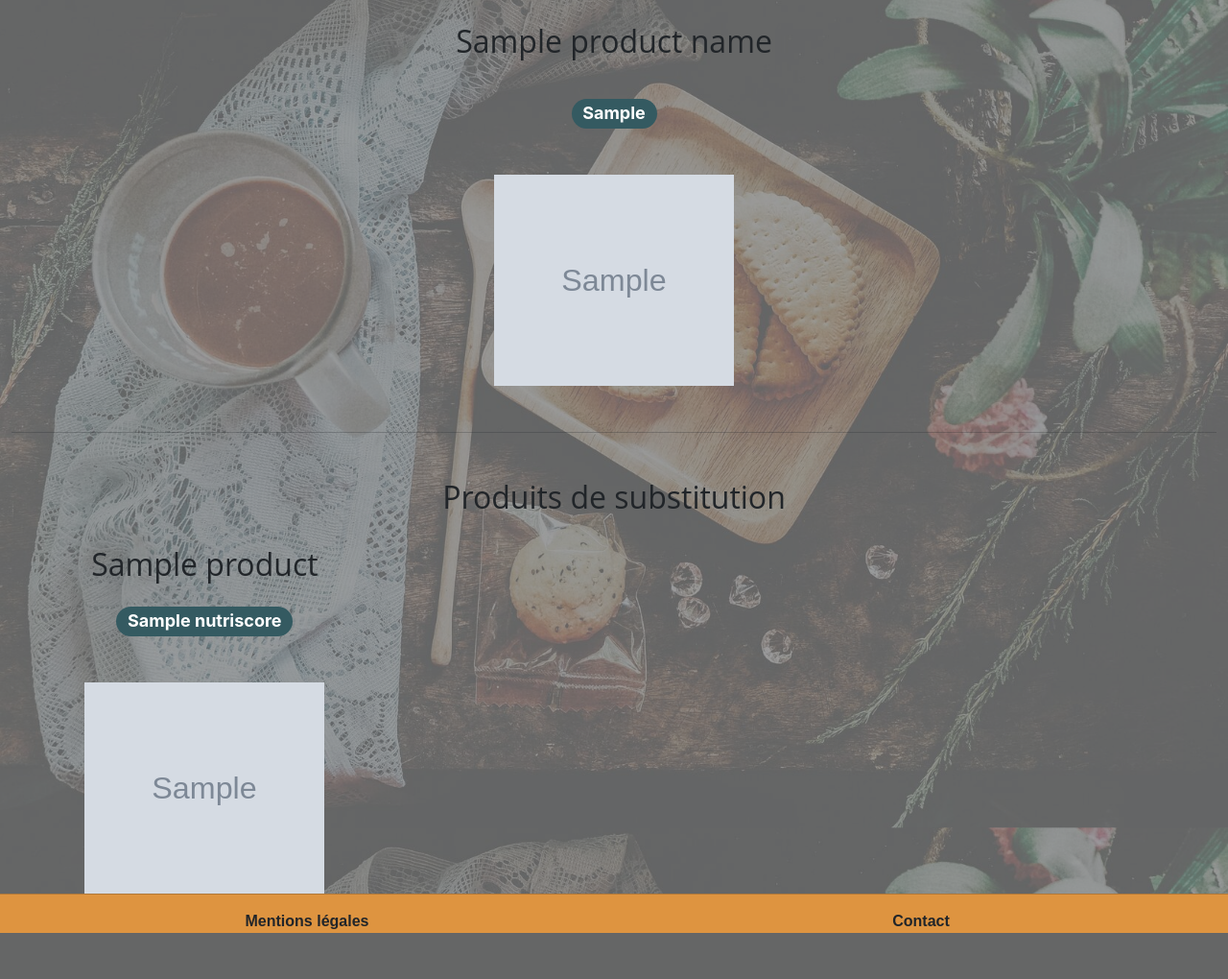
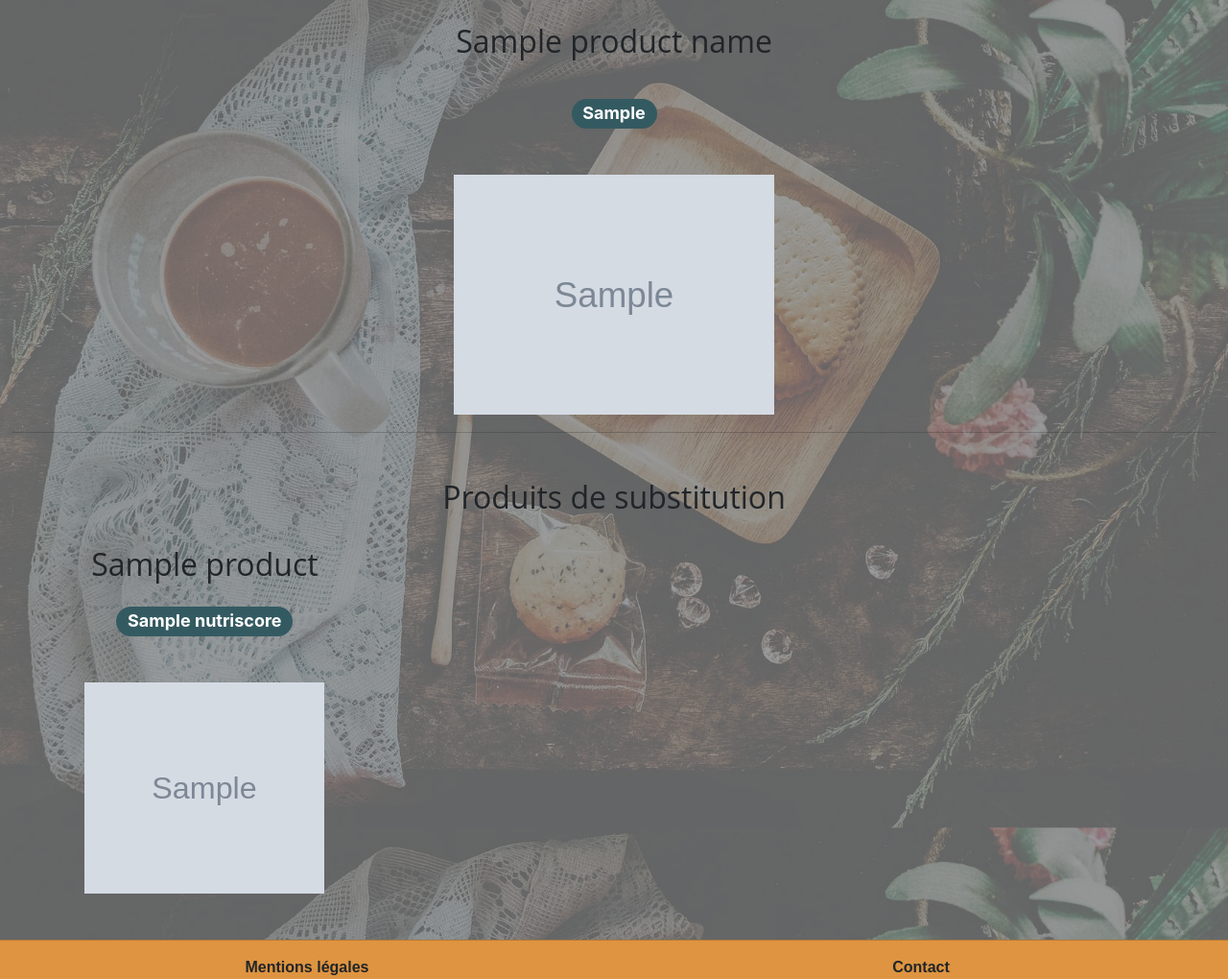
Before and after one commit to Digoin/p11, a Django app: template pur_beurre/main_site/templates/main_site/product_description_page.html in a window 1280 px wide. Shown: the part 56-1076 px from the top of the page at 96% size. Before the commit the page ends 1028 px from the top, so only its background shows below. Run offline with Django 3.2, Linux system fonts and the light colour scheme; the template is opened without the code that fills it: most values are stand-ins (such as "Sample title", 1, 10 or a date in 2020); grey boxes marked "Sample" are stand-in pictures; some libraries are stand-ins or nearby versions.

Commit message:
litle style changes

```diff
--- a/pur_beurre/main_site/static/main_site/css/style.css
+++ b/pur_beurre/main_site/static/main_site/css/style.css
@@ -35,7 +35,11 @@ footer {
     height: 220px;
 }
 
-.product-img {
+.focused-product-img {
+    height: 250px;
+}
+
+.substitution-product-img {
     height: 100%;
     width: 250px;
 }
--- a/pur_beurre/main_site/templates/main_site/product_description_page.html
+++ b/pur_beurre/main_site/templates/main_site/product_description_page.html
@@ -13,8 +13,8 @@
     </div>
 </div>
 <div class="row justify-content-center">
-    <a class="col product-presentation text-center" href="{{ product_url }}">
-        <img class="product-img" src="{{ product_image }}">
+    <a class="col-6 product-presentation text-center" href="{{ product_url }}">
+        <img class="focused-product-img" src="{{ product_image }}">
     </a>
 </div>
 <hr class="my-5">
@@ -30,9 +30,9 @@
                     <span class="badge rounded-pill mussels-bg">{{ product.nutriscore }}</span>
                 </div>
             </div>
-            <div class="row justify-content-center">
+            <div class="row justify-content-center mb-5">
                 <a class="col product-presentation text-center" href="{% url 'main_site:product' product.id %}">
-                    <img class="product-img" src="{{ product.img_url }}">
+                    <img class="substitution-product-img" src="{{ product.img_url }}">
                 </a>
             </div>
         </div>
```
